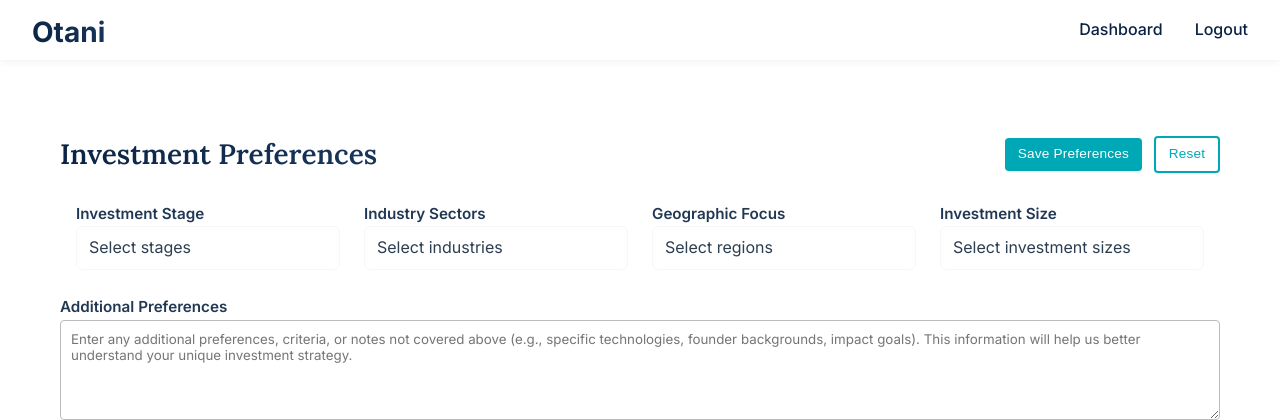
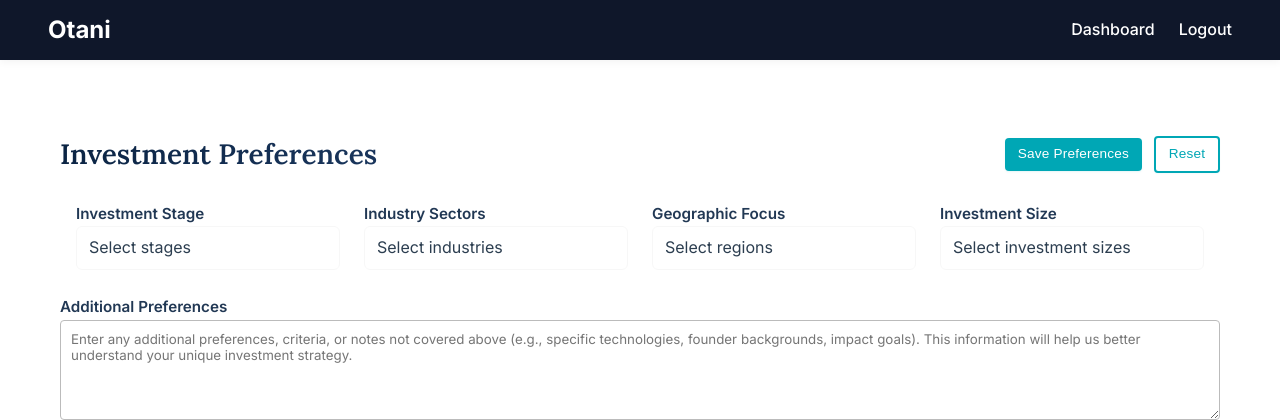
Before and after one commit to sfburrito/otani, a Flask app: page /dashboard in a window 1280 px wide. Shown: the top 420 px of the page. Run offline with Flask 3, Linux system fonts and the light colour scheme; the visitor is signed in with stand-in values (Sample User, id 1); data comes from the database, SQL or seed files in the repository; data that the repository does not hold is empty.

Commit message:
Update navbar styling to match footer

```diff
--- a/static/css/dashboard.css
+++ b/static/css/dashboard.css
@@ -252,6 +252,44 @@
     gap: 1rem;
     background: white;
     border-radius: 0 0 12px 12px;
+}
+
+/* Navigation Bar */
+.navbar {
+    background-color: #0f172a;
+    color: white;
+    padding: 1rem 3rem;
+    display: flex;
+    justify-content: space-between;
+    align-items: center;
+    width: 100%;
+}
+
+.navbar-brand {
+    font-size: 1.5rem;
+    font-weight: bold;
+    color: white;
+    text-decoration: none;
+}
+
+.navbar-brand:hover {
+    color: #e2e8f0;
+}
+
+.navbar-nav {
+    display: flex;
+    gap: 1.5rem;
+    align-items: center;
+}
+
+.nav-link {
+    color: white;
+    text-decoration: none;
+    font-size: 1rem;
+}
+
+.nav-link:hover {
+    color: #e2e8f0;
 }
 
 /* Mobile Responsive */
--- a/templates/base.html
+++ b/templates/base.html
@@ -30,11 +30,8 @@
 </head>
 <body>
     <nav class="navbar">
-        <div class="nav-container">
-            <a href="{{ url_for('index') }}" class="nav-logo">
-                <span class="logo-text">Otani</span>
-            </a>
-            <div class="nav-links">
+        <a href="{{ url_for('index') }}" class="navbar-brand">Otani</a>
+        <div class="navbar-nav">
             {% if current_user.is_authenticated %}
                 <a href="{{ url_for('dashboard') }}" class="nav-link">Dashboard</a>
                 <a href="{{ url_for('logout') }}" class="nav-link">Logout</a>
@@ -42,7 +39,6 @@
                 <a href="{{ url_for('login') }}" class="nav-link">Login</a>
                 <a href="{{ url_for('register') }}" class="nav-link cta">Register</a>
             {% endif %}
-            </div>
         </div>
     </nav>
 
```
Lines whose indentation alone changed are shown as unchanged.
